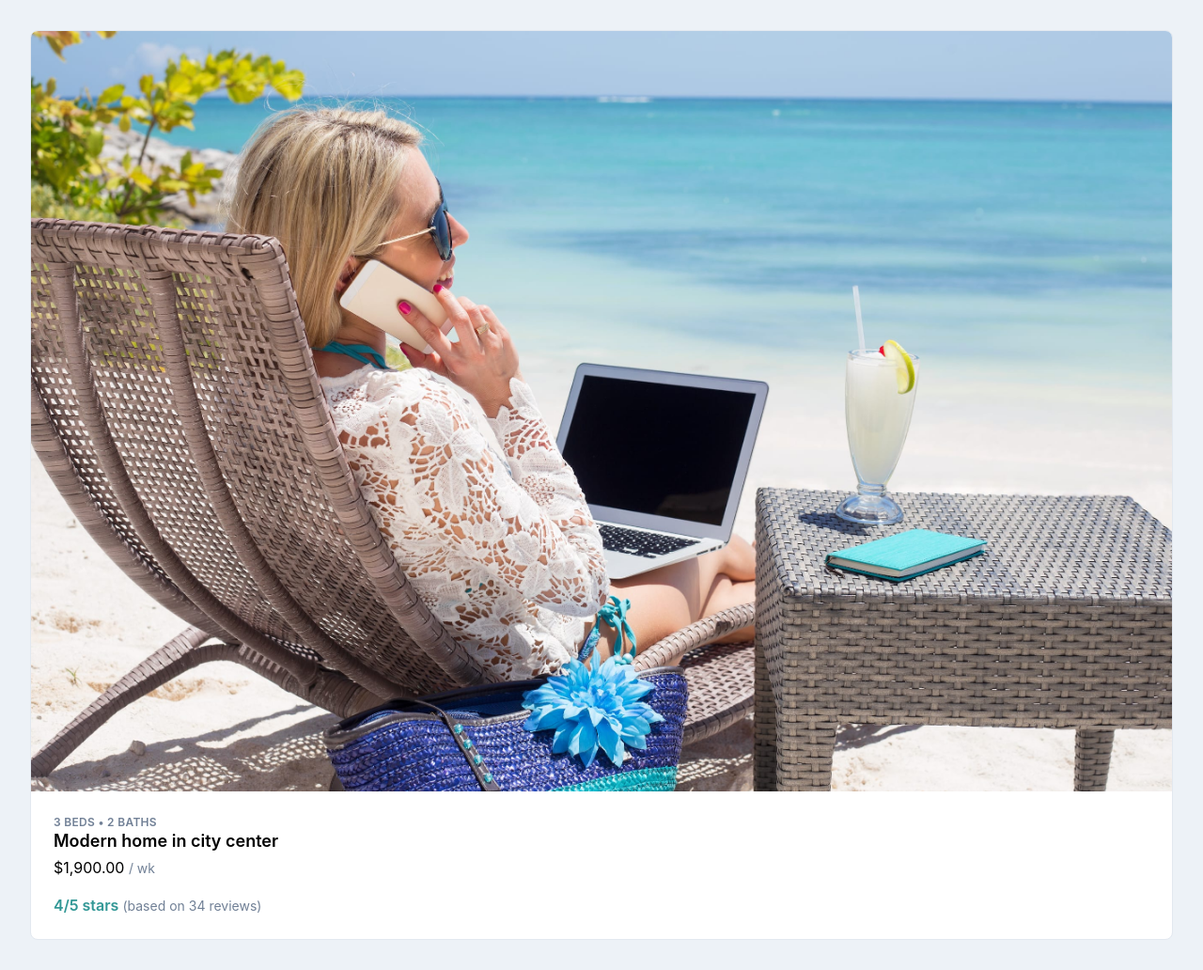
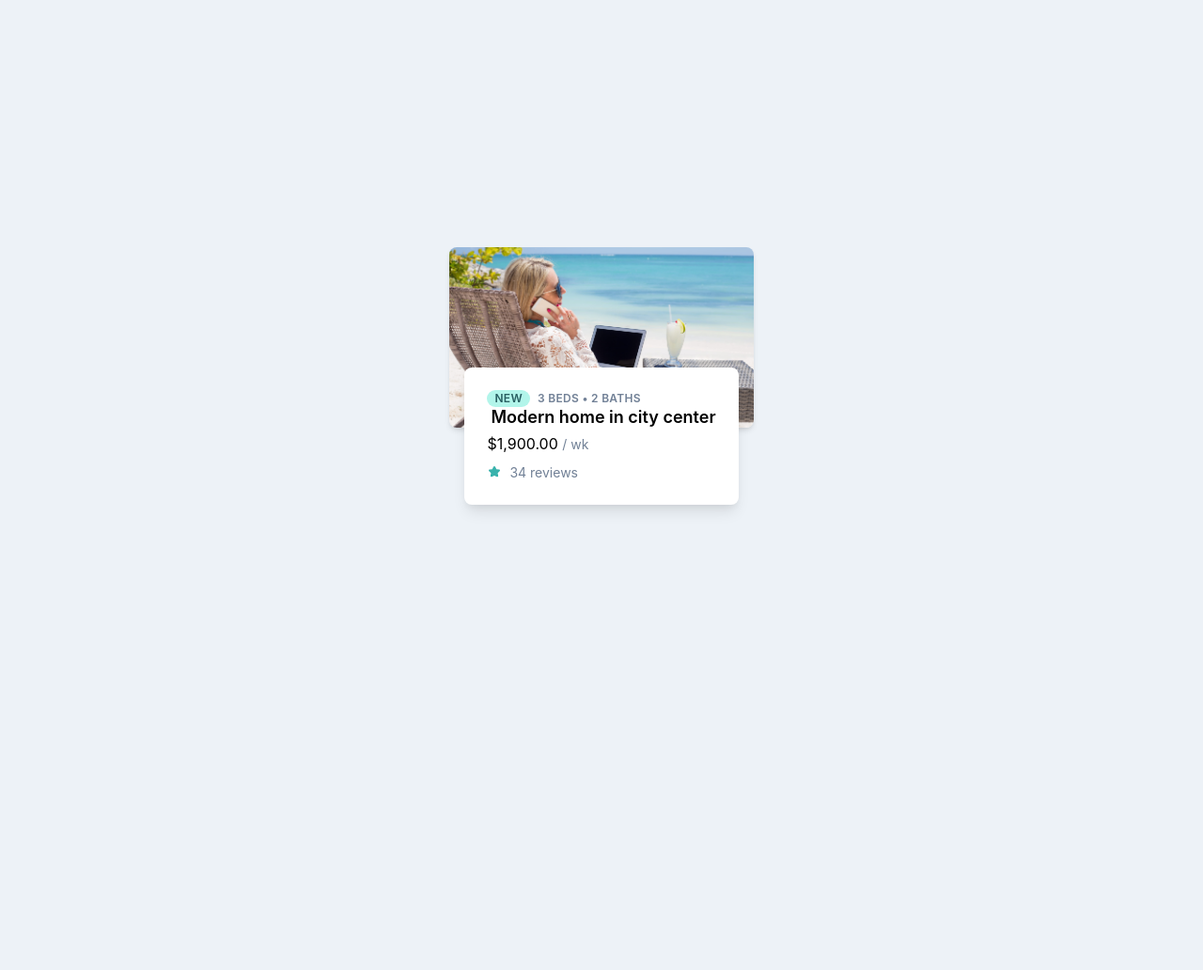
Before and after one commit to alikamal1/Workcation-Tailwind-CSS, a website: page public/page_2.html in a window 1280 px wide. Shown: the whole page at 94% size. After the commit the page ends 800 px from the top, so only its background shows below. Drawn offline with Linux system fonts and the light colour scheme.

Commit message:
card floating

```diff
--- a/public/page_2.html
+++ b/public/page_2.html
@@ -10,19 +10,35 @@
 </head>
 
 <body class="bg-gray-200 min-h-screen p-8 flex items-center justify-center">
-    <div class="bg-white border rounded-lg overflow-hidden">
-        <img src="img/beach-work.jpg" alt="beach work">
-        <div class="p-6">
-            <div class="text-gray-600 text-xs uppercase font-semibold tracking-wide">
-                3 beds &bull; 2 baths
-            </div>
-            <h4 class="font-semibold text-lg leading-tight truncate">Modern home in city center</h4>
-            <div class="mt-1">
-                $1,900.00 <span class="text-gray-600 text-sm"> / wk</span>
-            </div>
-            <div class="mt-4">
-                <span class="text-teal-600 font-semibold">4/5 stars </span>
-                <span class="text-gray-600 text-sm">(based on 34 reviews)</span>
+    <div>
+        <div class="relative pb-48">
+            <img class="absolute h-48 w-full object-cover rounded-lg shadow-md" src="img/beach-work.jpg"
+                alt="beach work">
+
+        </div>
+        <div class="relative px-4 -mt-16">
+            <div class="bg-white p-6 rounded-lg shadow-lg">
+                <div class="flex items-baseline">
+                    <span
+                        class="inline-block bg-teal-200 text-teal-800 text-xs px-2 rounded-full uppercase font-semibold tracking-wide">New</span>
+                    <div class="ml-2 text-gray-600 text-xs uppercase font-semibold tracking-wide">
+                        3 beds &bull; 2 baths
+                    </div>
+                </div>
+
+                <h4 class="ml-1 font-semibold text-lg leading-tight truncate">Modern home in city center</h4>
+                <div class="mt-1">
+                    $1,900.00 <span class="text-gray-600 text-sm"> / wk</span>
+                </div>
+                <div class="mt-2 flex items-center">
+                    <div class="text-teal-500">
+                        <svg viewBox="0 0 24 24" class="h-4 w-4 fill-current">
+                            <path
+                                d="M8.128 19.825a1.586 1.586 0 0 1-1.643-.117 1.543 1.543 0 0 1-.53-.662 1.515 1.515 0 0 1-.096-.837l.736-4.247-3.13-3a1.514 1.514 0 0 1-.39-1.569c.09-.271.254-.513.475-.698.22-.185.49-.306.776-.35L8.66 7.73l1.925-3.862c.128-.26.328-.48.577-.633a1.584 1.584 0 0 1 1.662 0c.25.153.45.373.577.633l1.925 3.847 4.334.615c.29.042.562.162.785.348.224.186.39.43.48.704a1.514 1.514 0 0 1-.404 1.58l-3.13 3 .736 4.247c.047.282.014.572-.096.837-.111.265-.294.494-.53.662a1.582 1.582 0 0 1-1.643.117l-3.865-2-3.865 2z" />
+                        </svg>
+                    </div>
+                    <span class="ml-2 text-gray-600 text-sm">34 reviews</span>
+                </div>
             </div>
         </div>
 
```
